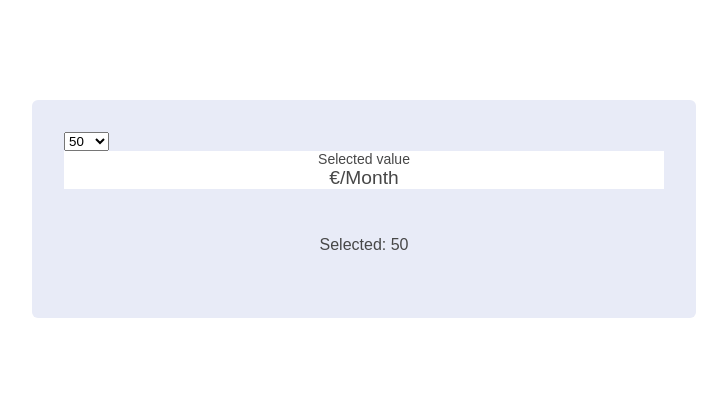
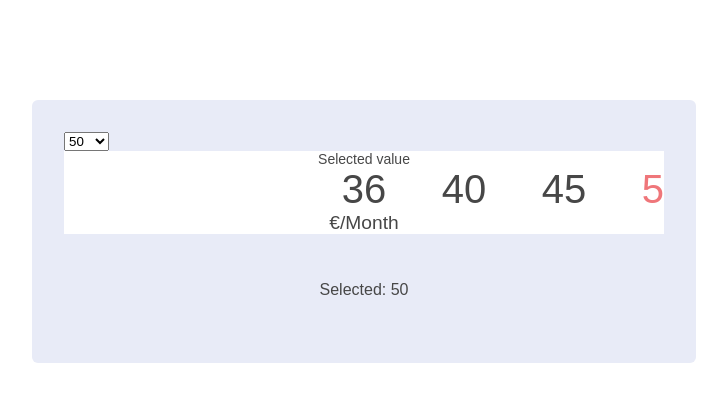
Before and after one commit to AnikaErceg/select-slider, a Vue app: page / in a window 1280 px wide. Both pictures are taken after a click on the button "Edit". Shown: the top 402 px of the page, without its empty margins (276-1003 px from the left). Built offline with nearby package versions, Linux system fonts and the light colour scheme.

Commit message:
dragging events start

```diff
--- a/src/components/swipe-slider/BaseSelect.vue
+++ b/src/components/swipe-slider/BaseSelect.vue
@@ -1,7 +1,7 @@
 <template>
   <div class="select-wrapper">
     <select :name="name" v-model="selected" @change="onSelect">
-      <option v-for="element in elements" :key="element">{{element}}</option>
+      <option v-for="element in elements" :key="element">{{ element }}</option>
     </select>
     <div v-show="showTitleCard" class="initial-view clickable" @click="onSelectEdit">
       <div class="title">{{selected}}</div>
@@ -14,8 +14,18 @@
     <div v-show="showSelect">
       <div class="select-options">
         <div class="top-text">{{topText}}</div>
-        <div class="options">
+        <div class="center-options">
+          <!--
+            for demo purposes, beginning point is hardcoded
+            for more bulletproof solution, beginning point should be calculated
+            acording to parent width
 
+            in this case, every next element is -100px from the previous one
+            since elementa are positioned center in a box that's 100px wide
+           -->
+          <div class="options" style="transform: translate3d(250px, 0px, 0px);" @mousedown="onDragStart" @mousemove="onDrag" @mouseup="onDragStop">
+            <div :class="{option: true, 'default-selected': element === selected}" v-for="element in elements" :key="element">{{ element }}</div>
+          </div>
         </div>
         <div class="bottom-text">{{bottomText}}</div>
       </div>
@@ -62,10 +72,24 @@ export default {
     return {
       selected: this.default,
       showTitleCard: true,
-      showSelect: false
+      showSelect: false,
+      isMouseDown: false,
     };
   },
   methods: {
+    onDragStart(e) {
+      this.isMouseDown = true
+      console.log("mouse down", e)
+    },
+    onDrag(e) {
+      if(this.isMouseDown) {
+        console.log("dragging", e)
+      }
+    },
+    onDragStop(e) {
+      this.isMouseDown = false
+      console.log("mouse up", e)
+    },
     onSelect() {
       this.$emit("select", this.selected);
     },
```
